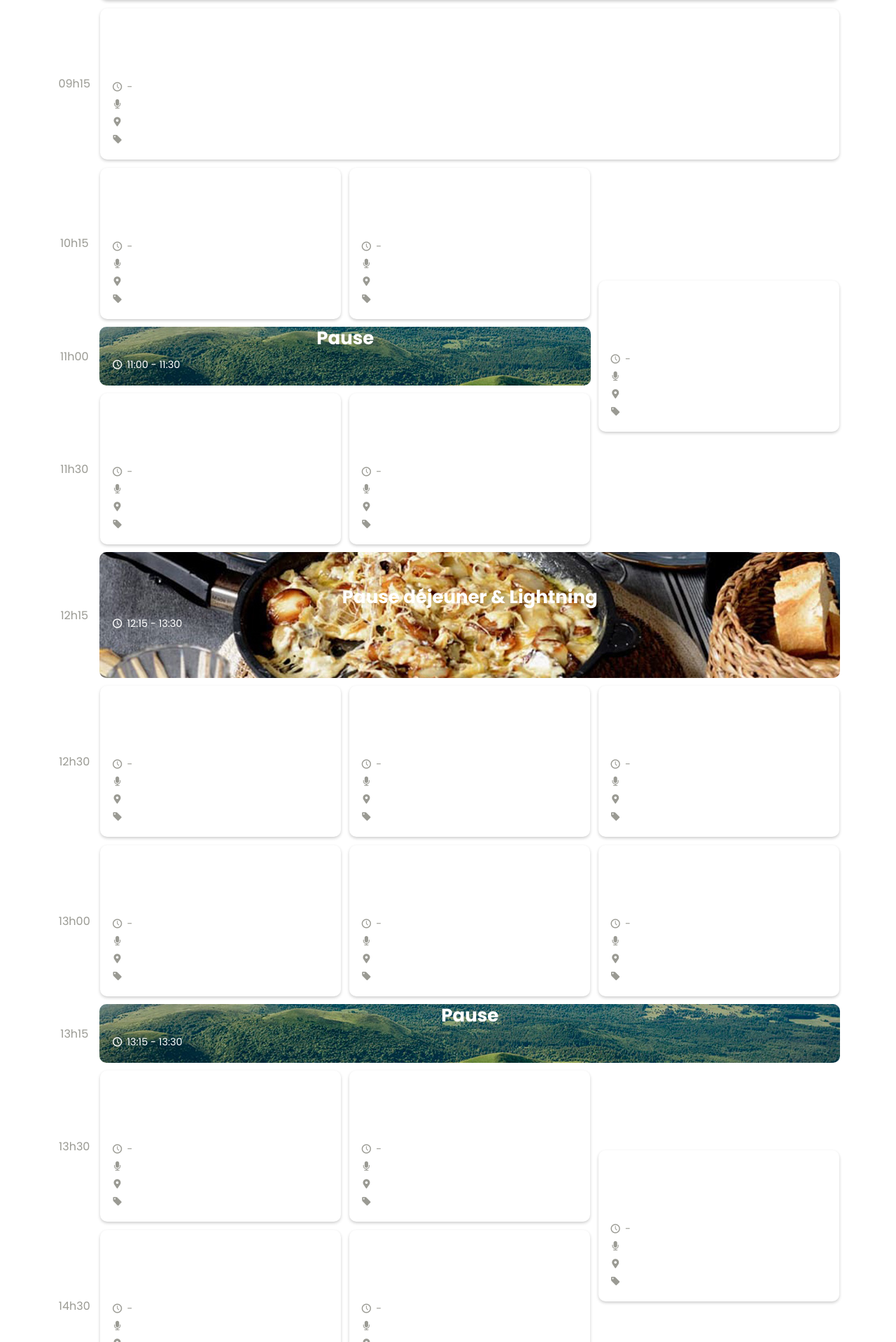
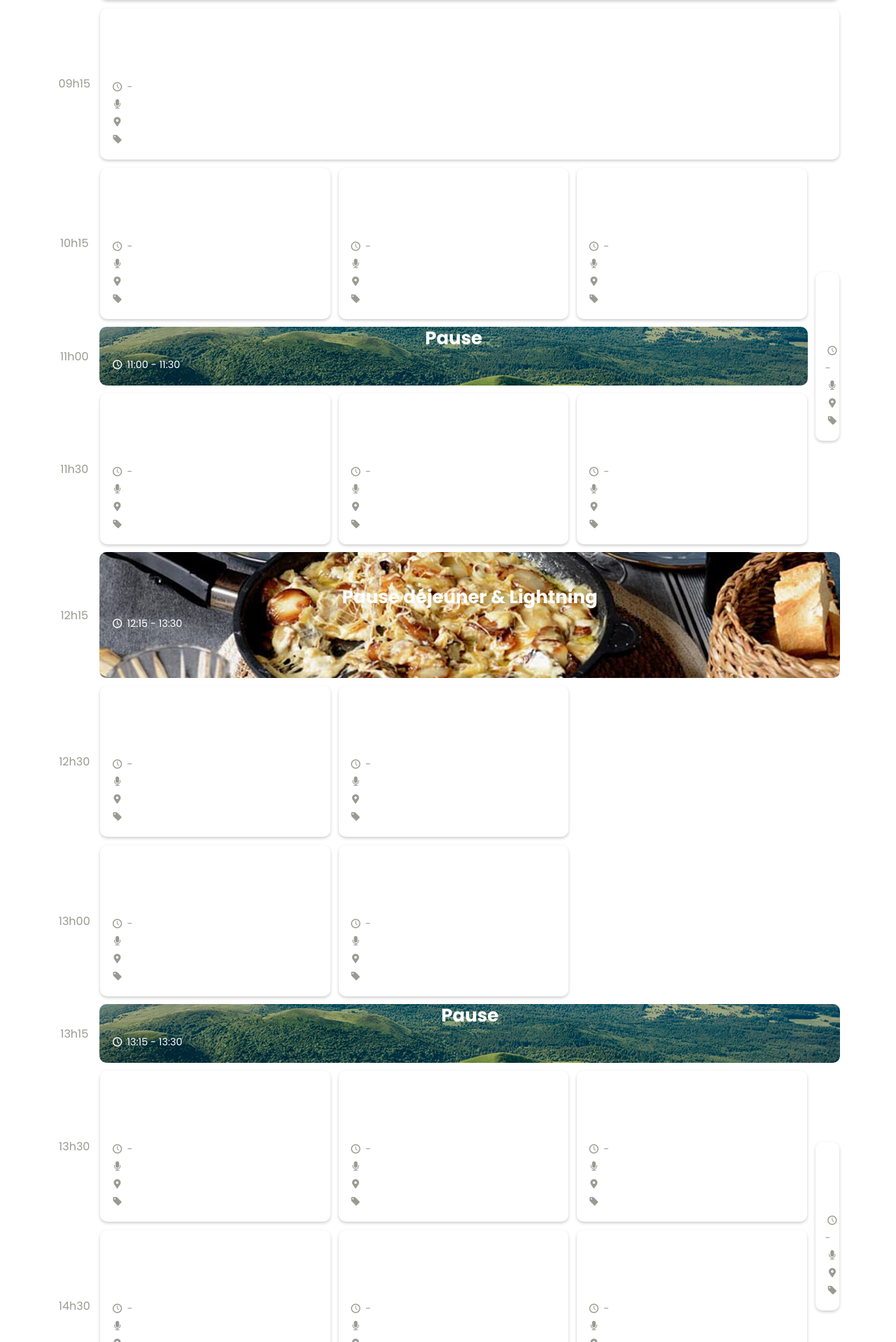
Before and after one commit to Volcamp/volcampempty.github.io, a Jekyll site: the page built from talks/index.md, in a window 1280 px wide. Shown: the part 2274-4192 px from the top of the page at 70% size. Built offline with Jekyll 4.4.1, drawn with Linux system fonts in a browser that asks for light colours.

Commit message:
switch to 3tracks

```diff
--- a/talks/index.md
+++ b/talks/index.md
@@ -77,4 +77,4 @@ custom_css: talks/stylesheet.css
     </div>
 </section>
 
-{% include agenda.html %}
+{% include agenda3track.html %}
```
